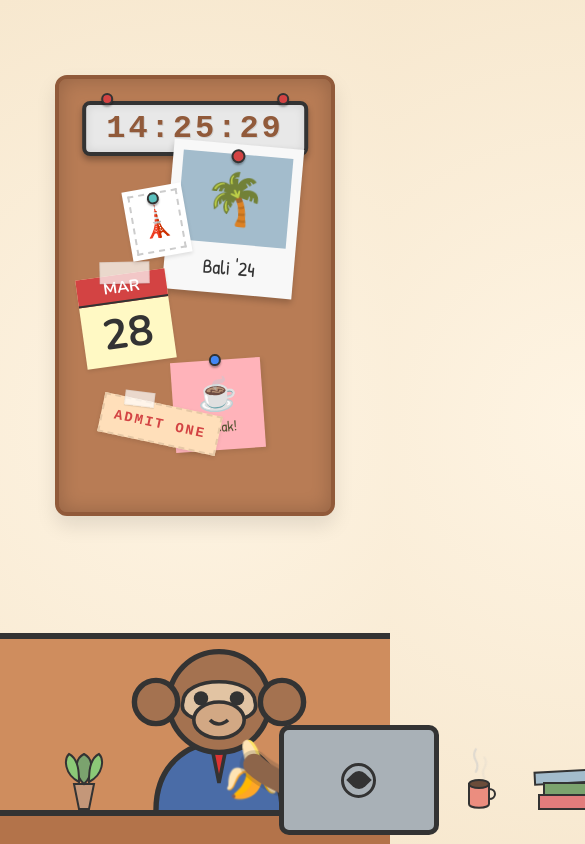
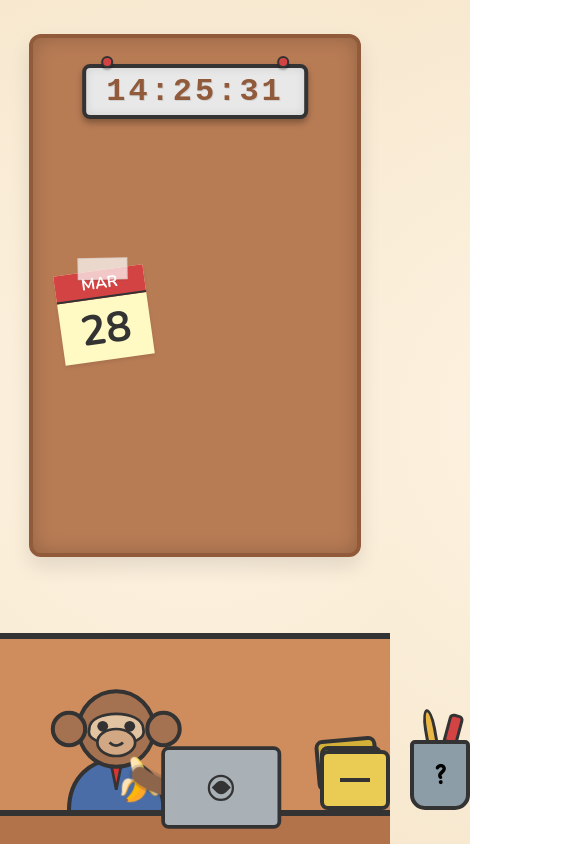
Before and after one commit to tuankiet3/stick-it-with-monkey, a React (Vite) app: page / in a window 390 px wide. Shown: the top 844 px of the page, 585 px wide, since content can reach past the window. Built offline with nearby package versions, Linux system fonts and the light colour scheme.

Commit message:
Optimize responsive layout for mobile screens

```diff
--- a/src/components/Corkboard.jsx
+++ b/src/components/Corkboard.jsx
@@ -58,7 +58,7 @@
           </div>
         </div>
 
-        <div style={{ position: 'absolute', top: '15%', right: '12%', zIndex: 0, transform: 'rotate(5deg)' }}>
+        <div className="desktop-only" style={{ position: 'absolute', top: '15%', right: '12%', zIndex: 0, transform: 'rotate(5deg)' }}>
           <div style={{ width: '130px', height: '150px', background: '#f8f8f8', padding: '10px', paddingBottom: '30px', boxShadow: '0 4px 6px rgba(0,0,0,0.2)' }}>
             <div style={{ width: '100%', height: '90px', background: '#a3bccc', display: 'flex', justifyContent: 'center', alignItems: 'center', fontSize: '50px' }}>
               🌴
@@ -81,7 +81,7 @@
         </div>
 
         {/* Coffee Break Sticky */}
-        <div style={{ position: 'absolute', top: '65%', right: '25%', zIndex: 0, transform: 'rotate(-4deg)' }}>
+        <div className="desktop-only" style={{ position: 'absolute', top: '65%', right: '25%', zIndex: 0, transform: 'rotate(-4deg)' }}>
           <div style={{ width: '90px', height: '90px', background: '#ffb3ba', boxShadow: '2px 2px 5px rgba(0,0,0,0.1)', display: 'flex', justifyContent: 'center', alignItems: 'center', flexDirection: 'column' }}>
             <span style={{ fontSize: '32px' }}>☕</span>
             <span style={{ fontFamily: 'var(--font-handwriting)', fontSize: '15px', color: '#553' }}>Break!</span>
@@ -90,7 +90,7 @@
         </div>
 
         {/* Postcard Stamp */}
-        <div style={{ position: 'absolute', top: '25%', left: '25%', zIndex: 0, transform: 'rotate(-10deg)' }}>
+        <div className="desktop-only" style={{ position: 'absolute', top: '25%', left: '25%', zIndex: 0, transform: 'rotate(-10deg)' }}>
           <div style={{ width: '60px', height: '70px', background: 'white', padding: '5px', boxShadow: '0 2px 4px rgba(0,0,0,0.1)' }}>
             <div style={{ border: '2px dashed #ccc', height: '100%', display: 'flex', justifyContent: 'center', alignItems: 'center', fontSize: '30px' }}>
               🗼
@@ -100,7 +100,7 @@
         </div>
 
         {/* Movie Ticket */}
-        <div style={{ position: 'absolute', top: '75%', left: '15%', zIndex: 0, transform: 'rotate(12deg)' }}>
+        <div className="desktop-only" style={{ position: 'absolute', top: '75%', left: '15%', zIndex: 0, transform: 'rotate(12deg)' }}>
           <div style={{ width: '120px', height: '40px', background: '#ffdfba', border: '2px dashed #e6c8a6', display: 'flex', alignItems: 'center', justifyContent: 'center', boxShadow: '0 2px 4px rgba(0,0,0,0.1)' }}>
             <span style={{ fontFamily: 'monospace', fontWeight: 'bold', fontSize: '14px', letterSpacing: '2px', color: '#d34343' }}>ADMIT ONE</span>
           </div>
--- a/src/components/Desk.jsx
+++ b/src/components/Desk.jsx
@@ -36,7 +36,9 @@
         }} />
 
         {/* Char & Props container */}
-        <div style={{
+        <div
+          className="desk-mobile"
+          style={{
           position: 'absolute',
           bottom: '4vh',
           width: '80%',
@@ -55,7 +57,7 @@
           <div style={{ display: 'flex', alignItems: 'flex-end', gap: '20px', position: 'relative' }}>
 
             {/* Plant */}
-            <div style={{ zIndex: 1, pointerEvents: 'none', marginBottom: '-5px' }}>
+            <div className="desktop-only" style={{ zIndex: 1, pointerEvents: 'none', marginBottom: '-5px' }}>
               <svg width="50" height="65" viewBox="0 0 50 65" style={{ overflow: 'visible' }}>
                 <path d="M 15 40 L 35 40 L 30 65 L 20 65 Z" fill="#c49779" stroke="var(--stroke)" strokeWidth="2" /> {/* pot */}
                 <path d="M 25 40 C 15 30, 15 15, 25 10 C 35 15, 35 30, 25 40 Z" fill="#7ba36e" stroke="var(--stroke)" strokeWidth="2" /> {/* leaf 1 */}
@@ -65,7 +67,7 @@
             </div>
 
             {/* Monkey & Laptop Group */}
-            <div style={{ display: 'flex', alignItems: 'flex-end' }}>
+            <div className="monkey-scale" style={{ display: 'flex', alignItems: 'flex-end' }}>
               {/* Monkey Character */}
             <div
               onClick={() => {
@@ -229,7 +231,7 @@
             </div>
 
             {/* Coffee Mug */}
-            <div style={{ zIndex: 4, pointerEvents: 'none', marginBottom: '-5px' }}>
+            <div className="desktop-only" style={{ zIndex: 4, pointerEvents: 'none', marginBottom: '-5px' }}>
               <svg width="50" height="45" viewBox="0 0 50 45" style={{ overflow: 'visible' }}>
                 <g className="steam-animation">
                   <path d="M 15 15 Q 18 10 15 5 T 15 -5" fill="none" stroke="#ccc" strokeWidth="2" strokeLinecap="round" />
@@ -242,7 +244,7 @@
             </div>
 
             {/* Books */}
-            <div style={{ zIndex: 2, pointerEvents: 'none', marginBottom: '-5px' }}>
+            <div className="desktop-only" style={{ zIndex: 2, pointerEvents: 'none', marginBottom: '-5px' }}>
               <svg width="80" height="46" viewBox="0 0 80 46" style={{ overflow: 'visible' }}>
                 <rect x="5" y="10" width="65" height="12" fill="#a3bccc" stroke="var(--stroke)" strokeWidth="2" transform="rotate(-3)" />
                 <rect x="15" y="20" width="55" height="12" fill="#7ba36e" stroke="var(--stroke)" strokeWidth="2" />
@@ -256,7 +258,7 @@
           <div style={{ display: 'flex', alignItems: 'flex-end', gap: '20px' }}>
 
             {/* Desk Lamp */}
-            <div style={{ zIndex: 1, pointerEvents: 'none', marginBottom: '-5px' }}>
+            <div className="desktop-only" style={{ zIndex: 1, pointerEvents: 'none', marginBottom: '-5px' }}>
               <svg width="100" height="110" viewBox="0 0 100 110" style={{ overflow: 'visible' }}>
                 <path d="M 30 110 L 70 110 L 65 100 L 35 100 Z" fill="#586776" stroke="var(--stroke)" strokeWidth="2" /> {/* base */}
                 <path d="M 50 100 L 50 50" fill="none" stroke="var(--stroke)" strokeWidth="6" /> {/* stand */}
@@ -340,7 +342,7 @@
             </div>
 
             {/* Glasses */}
-            <div style={{ zIndex: 6, pointerEvents: 'none', marginBottom: '-5px' }}>
+            <div className="desktop-only" style={{ zIndex: 6, pointerEvents: 'none', marginBottom: '-5px' }}>
               <svg width="100" height="35" viewBox="0 0 100 35" style={{ overflow: 'visible' }}>
                 <rect x="10" y="10" width="35" height="25" rx="5" fill="#eaf4f4" stroke="var(--stroke)" strokeWidth="3" />
                 <rect x="55" y="10" width="35" height="25" rx="5" fill="#eaf4f4" stroke="var(--stroke)" strokeWidth="3" />
--- a/src/index.css
+++ b/src/index.css
@@ -118,3 +118,28 @@
 .steam-animation path:nth-child(2) {
   animation-delay: 1s;
 }
+
+/* --- Responsive Design --- */
+
+@media (max-width: 850px) {
+  .desktop-only {
+    display: none !important;
+  }
+
+  /* Maximize functional space on smaller screens */
+  .corkboard {
+    width: 95% !important;
+    height: 95% !important;
+  }
+}
+
+@media (max-width: 500px) {
+  .monkey-scale {
+    transform: scale(0.75);
+    transform-origin: bottom center;
+  }
+  .desk-mobile {
+    width: 100% !important;
+    padding: 0 10px !important;
+  }
+}
```
